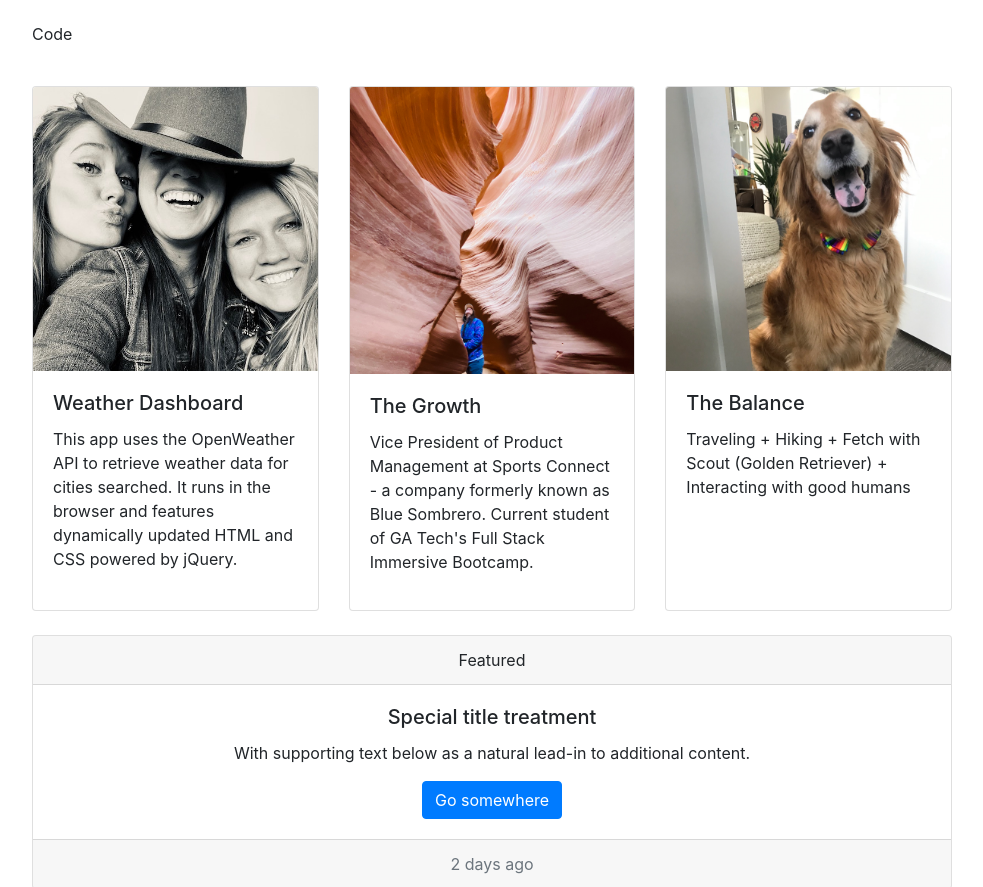
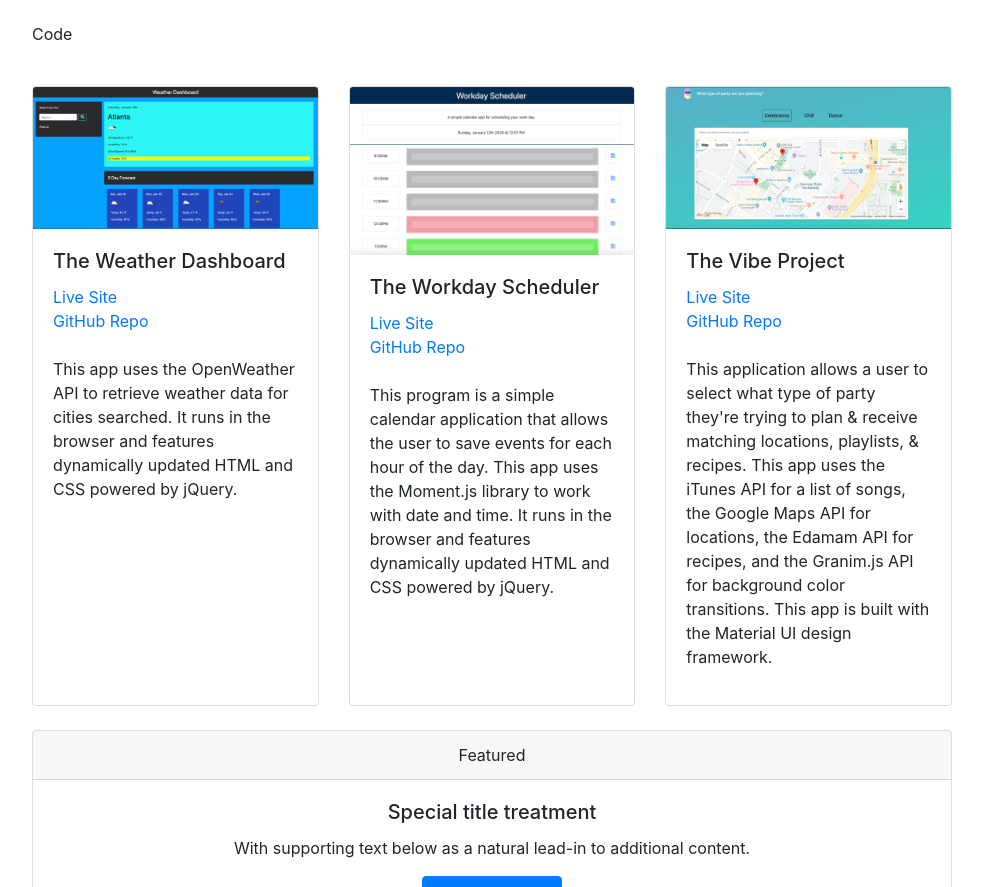
Before and after one commit to drewhowell/DrewHowell, a plain HTML site: page index.html in a window 1280 px wide. Shown: the part 1113-2000 px from the top of the page, without its empty margins (148-1131 px from the left). Drawn offline with nearby package versions, Linux system fonts and the light colour scheme; a script that the page names is missing.

Commit message:
added project 1 and homework assignments

```diff
--- a/index.html
+++ b/index.html
@@ -114,27 +114,42 @@
         <div class="col-10">
             <div class="card-deck">
                 <div class="card">
-                    <img src="assets/images/drew-large.jpg" class="card-img-top" alt="Weather Dashboard" width=100%>
+                    <img src="assets/images/wdashboard2.png" class="card-img-top" alt="Weather Dashboard" width=100%>
                     <div class="card-body">
-                    <h5 class="card-title">Weather Dashboard</h5>
+                    <h5 class="card-title">The Weather Dashboard</h5>
+                    <a href="https://drewhowell.github.io/weatherdashboard/">Live Site</a>
+                    <br>
+                    <a href="https://github.com/drewhowell/weatherdashboard">GitHub Repo</a>
+                    <br>
+                    <br>
                     <p class="card-text">This app uses the OpenWeather API to retrieve weather data for cities searched. It runs in the browser and features dynamically updated HTML and CSS powered by jQuery.</p>
                     <p class="card-text"><small class="text-muted"></small></p>
                     </div>
                 </div>
                 <div class="card">
-                    <img src="assets/images/antelope.jpg" class="card-img-top" alt="Antelope Canyon" width=100%>
+                    <img src="assets/images/dayplanner2.png" class="card-img-top" alt="Workday Scheduler" width=100%>
                 <div class="card-body">
-                    <h5 class="card-title">The Growth</h5>
-                    <p class="card-text">Vice President of Product Management at Sports Connect - a company formerly known as Blue Sombrero. Current student of GA Tech's Full Stack Immersive Bootcamp.</p>
+                    <h5 class="card-title">The Workday Scheduler</h5>
+                    <a href="https://drewhowell.github.io/dayplanner/">Live Site</a>
+                    <br>
+                    <a href="https://github.com/drewhowell/dayplanner">GitHub Repo</a>
+                    <br>
+                    <br>
+                    <p class="card-text">This program is a simple calendar application that allows the user to save events for each hour of the day. This app uses the Moment.js library to work with date and time. It runs in the browser and features dynamically updated HTML and CSS powered by jQuery.</p>
                     <p class="card-text"><small class="text-muted"></small></p>
                 </div>
                 </div>
                 <div class="card">
-                    <img src="assets/images/Scouty.jpg" class="card-img-top" alt="Scouty Photo" width=100%>
+                    <img src="assets/images/live2.png" class="card-img-top" alt="Scouty Photo" width=100%>
                     <div class="card-body">
-                        <h5 class="card-title">The Balance</h5>
-                        <p class="card-text">Traveling + Hiking + Fetch with Scout (Golden Retriever) + Interacting with good humans</p>
-                        <p class="card-text"><small class="text-muted"></small></p>
+                    <h5 class="card-title">The Vibe Project</h5>
+                    <a href="https://drewhowell.github.io/MoodProject/">Live Site</a>
+                    <br>
+                    <a href="https://github.com/drewhowell/MoodProject">GitHub Repo</a>
+                    <br>
+                    <br>
+                    <p class="card-text">This application allows a user to select what type of party they're trying to plan & receive matching locations, playlists, & recipes. This app uses the iTunes API for a list of songs, the Google Maps API for locations, the Edamam API for recipes, and the Granim.js API for background color transitions. This app is built with the Material UI design framework.</p>
+                    <p class="card-text"><small class="text-muted"></small></p>
                     </div>
                 </div>
             </div>
```
Also changed, not shown: assets/images/dayplanner2.png (added), assets/images/live2.png (added), assets/images/wdashboard2.png (added).
